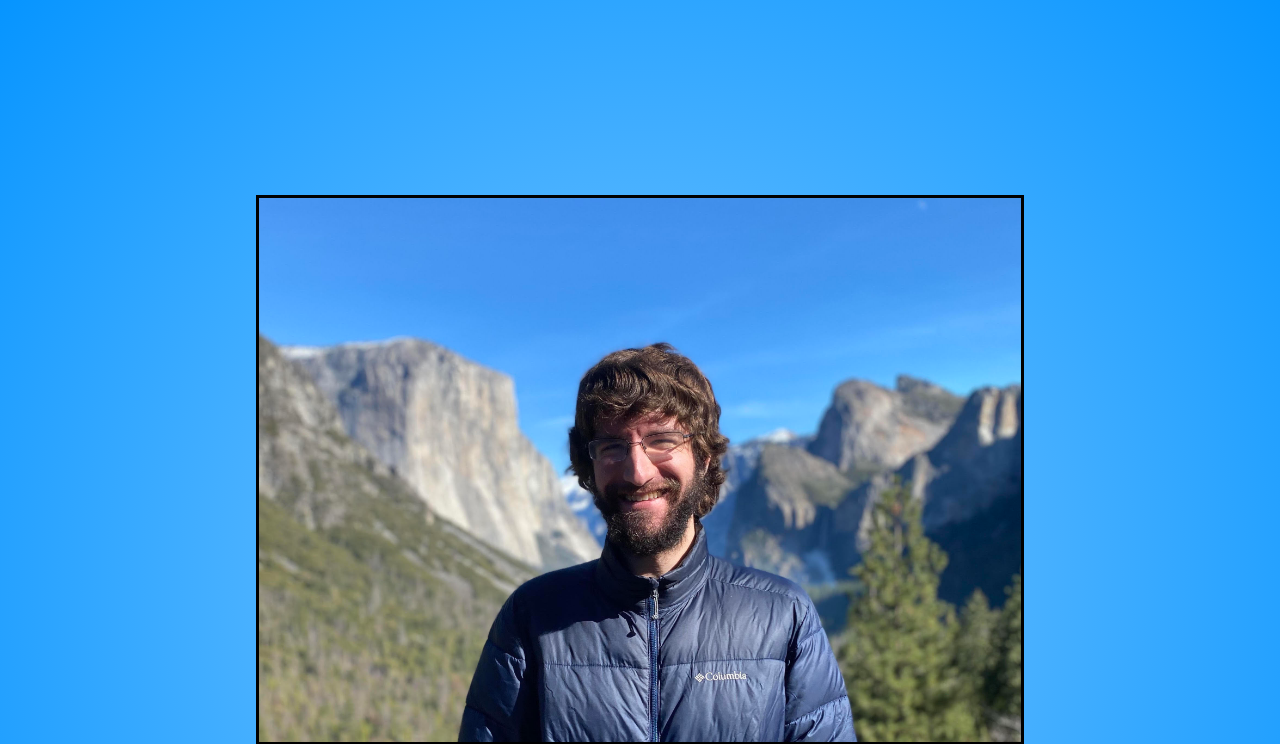
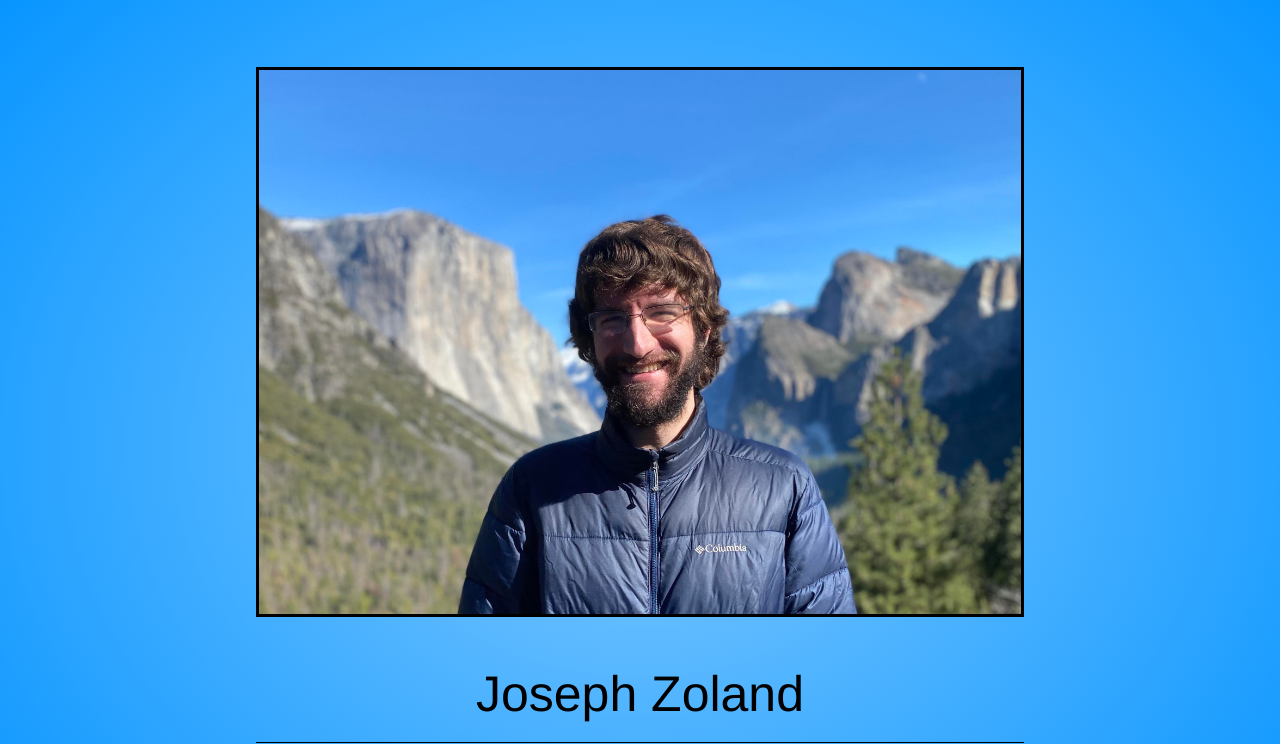
Before and after one commit to joeyzoland/joeyzoland.github.io, a plain HTML site: page index.html in a window 1280 px wide. Shown: the part 61-805 px from the top of the page. Drawn offline with nearby package versions, Linux system fonts and the light colour scheme.

Commit message:
Revert "Adjusted profile pic"
This reverts commit 18c46b5a89fd15a827e832098afc328531ce9759.

```diff
--- a/index.css
+++ b/index.css
@@ -6,6 +6,9 @@
   background-color: black;
 }
 .header{
+  /* padding-left: 5px;
+  padding-right: 5px;
+  padding-bottom: 5px; */
   background-color: #e6e6e6;
 }
 .header_name{
@@ -27,8 +30,8 @@
 }
 #picture_summary{
   text-align: center;
-  padding-top: 20%;
-  padding-bottom: 20%;
+  padding-top: 10%;
+  padding-bottom: 10%;
   padding-left: 20%;
   padding-right: 20%;
   background: radial-gradient(#7fc8ff, #0092ff);
```
